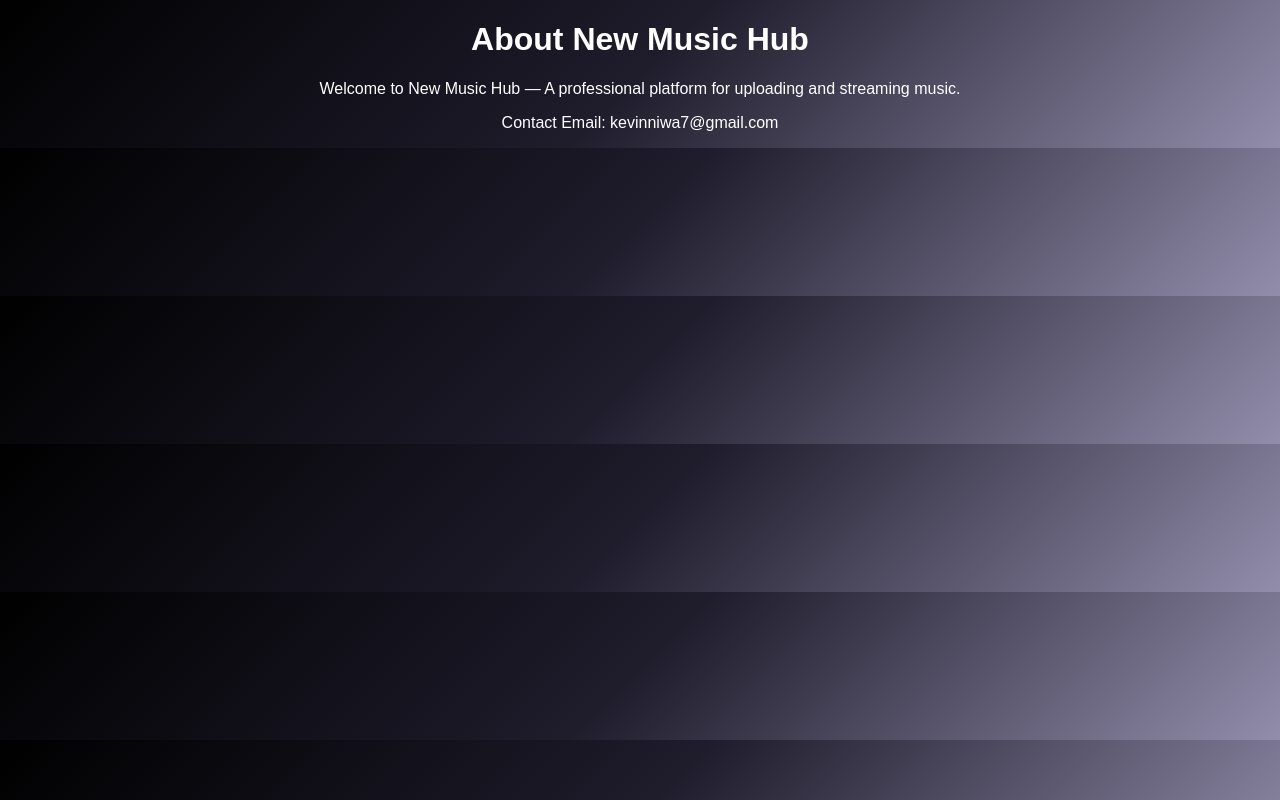
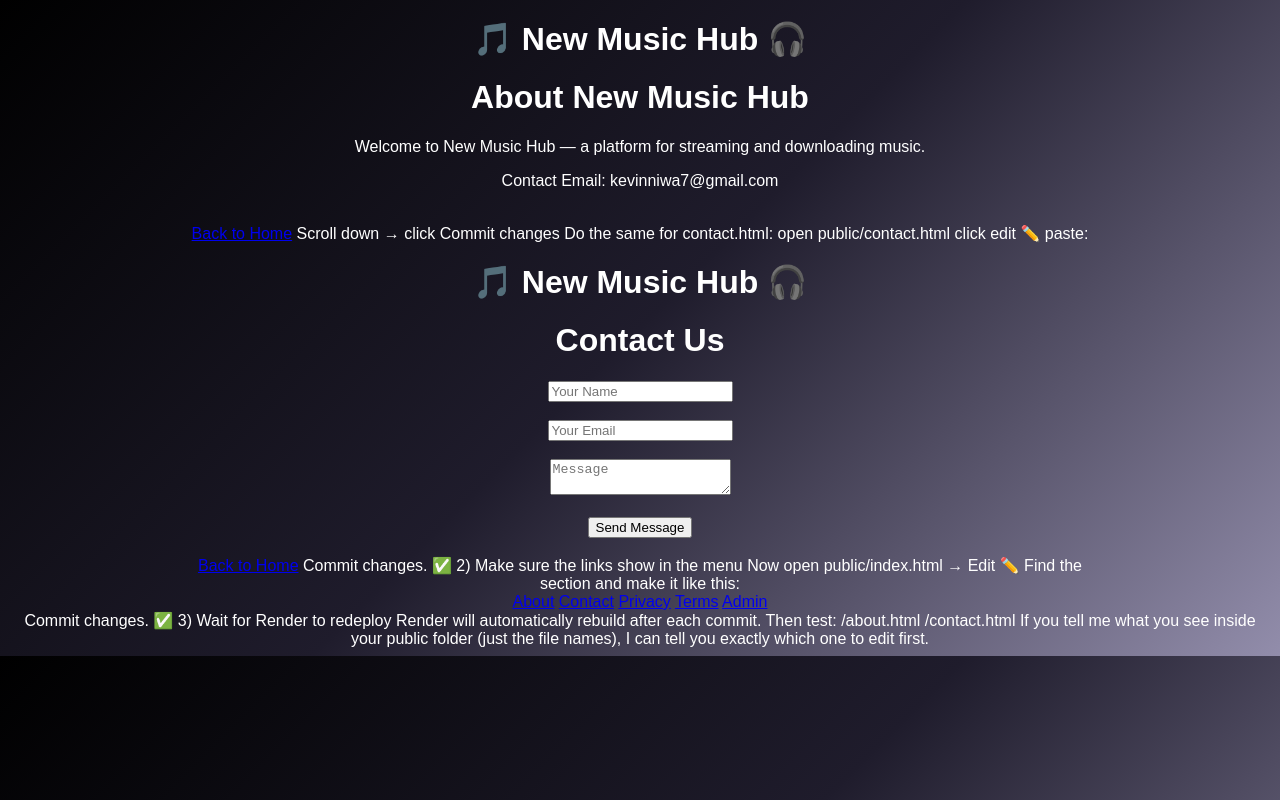
Before and after one commit to kevinniwa7/new-music-hub, a website: page public/about.html in a window 1280 px wide. Drawn offline with Linux system fonts and the light colour scheme.

Commit message:
Update about.html

```diff
--- a/public/about.html
+++ b/public/about.html
@@ -1,12 +1,71 @@
+<!DOCTYPE html>
+<html>
+<head>
+  <title>About - New Music Hub</title>
+  <link rel="stylesheet" href="style.css">
+</head>
+<body>
+  <div class="logo">🎵 New Music Hub 🎧</div>
+
+  <h1>About New Music Hub</h1>
+  <p>Welcome to New Music Hub — a platform for streaming and downloading music.</p>
+  <p>Contact Email: kevinniwa7@gmail.com</p>
+
+  <br><a href="/">Back to Home</a>
+</body>
+</html>
+Scroll down → click Commit changes
+
+Do the same for contact.html:
+
+open public/contact.html
+
+click edit ✏️
+
+paste:
 
 <!DOCTYPE html>
 <html>
 <head>
-<link rel="stylesheet" href="style.css">
+  <title>Contact - New Music Hub</title>
+  <link rel="stylesheet" href="style.css">
 </head>
 <body>
-<h1>About New Music Hub</h1>
-<p>Welcome to New Music Hub — A professional platform for uploading and streaming music.</p>
-<p>Contact Email: kevinniwa7@gmail.com</p>
+  <div class="logo">🎵 New Music Hub 🎧</div>
+
+  <h1>Contact Us</h1>
+  <form action="/contact" method="POST">
+    <input name="name" placeholder="Your Name" required><br><br>
+    <input name="email" placeholder="Your Email" required><br><br>
+    <textarea name="message" placeholder="Message" required></textarea><br><br>
+    <button type="submit">Send Message</button>
+  </form>
+
+  <br><a href="/">Back to Home</a>
 </body>
 </html>
+Commit changes.
+
+✅ 2) Make sure the links show in the menu
+Now open public/index.html → Edit ✏️
+Find the <nav> section and make it like this:
+
+<nav>
+  <a href="about.html">About</a>
+  <a href="contact.html">Contact</a>
+  <a href="privacy.html">Privacy</a>
+  <a href="terms.html">Terms</a>
+  <a href="login.html">Admin</a>
+</nav>
+Commit changes.
+
+✅ 3) Wait for Render to redeploy
+Render will automatically rebuild after each commit.
+
+Then test:
+
+/about.html
+
+/contact.html
+
+If you tell me what you see inside your public folder (just the file names), I can tell you exactly which one to edit first.
```
